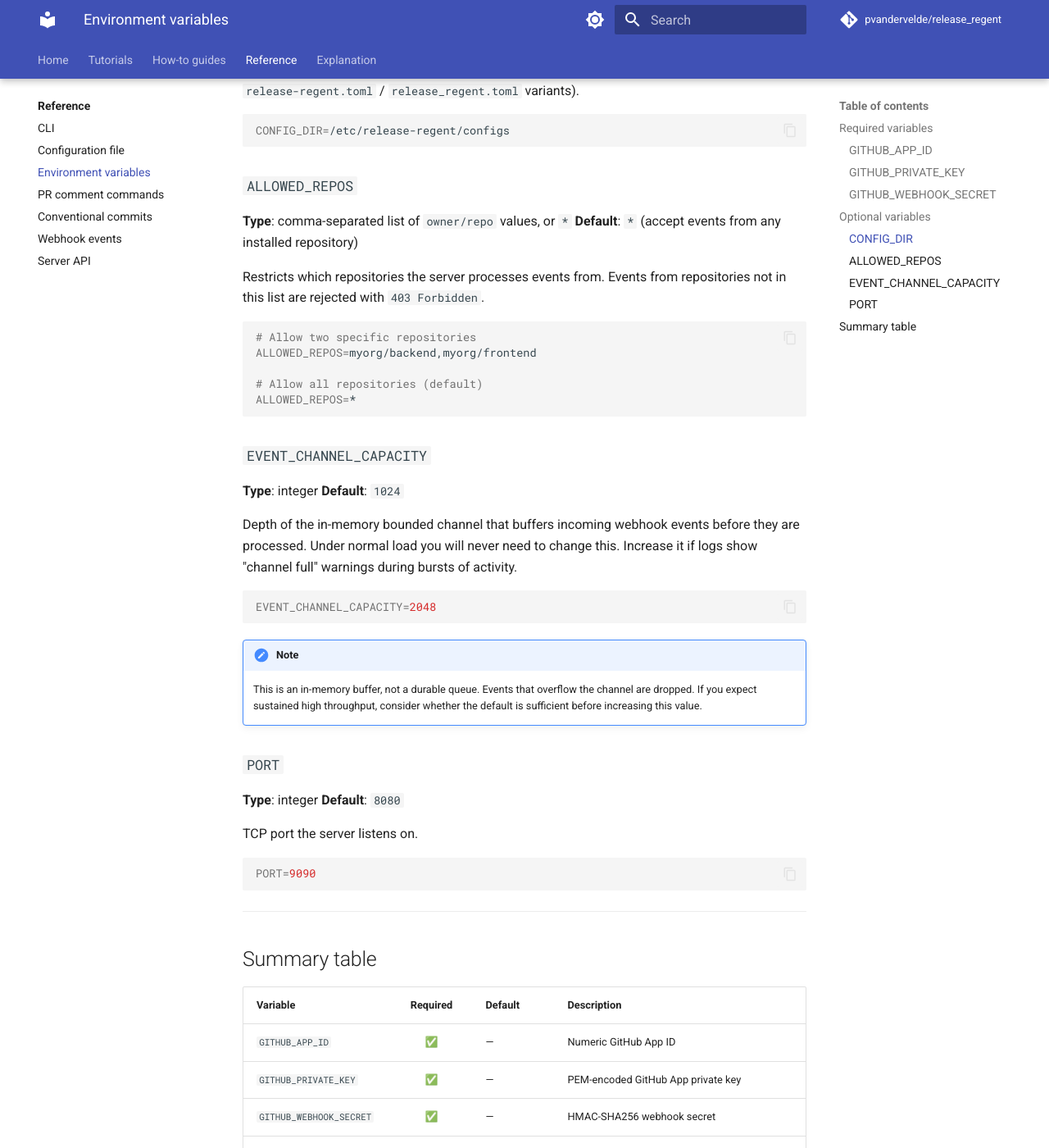
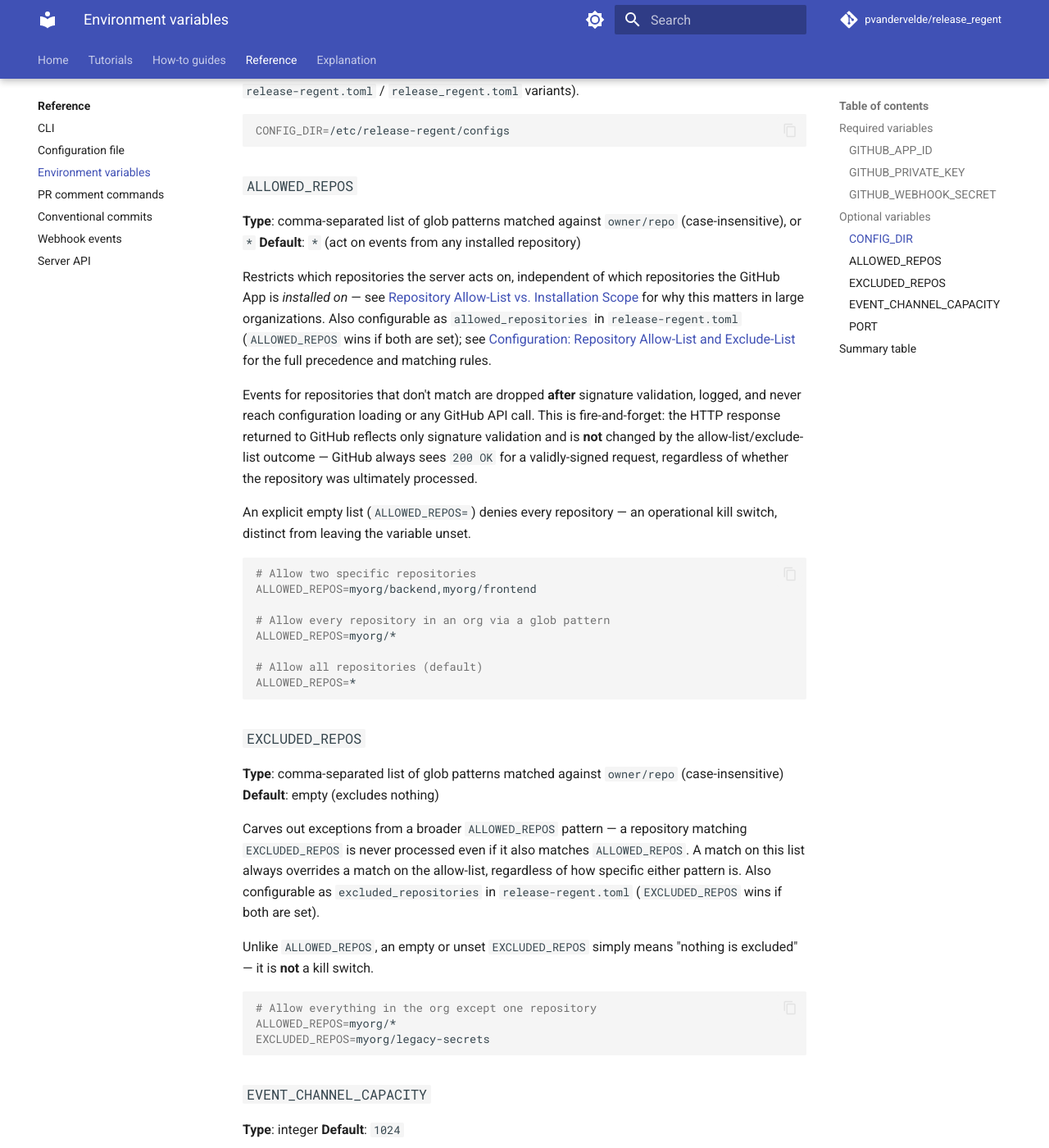
Before and after one commit to pvandervelde/release_regent, an MkDocs documentation site: the page built from docs/user/reference/environment-variables.md, in a window 1280 px wide and 1400 px high, scrolled down 1391 px. Shown: the whole window at 82% size. Built offline with MkDocs 1.6.1 and Material for MkDocs 9.7.7, drawn with Linux system fonts in a browser that asks for light colours; comment, search, counter and statistics services are not loaded.

Commit message:
docs(server): reconcile ALLOWED_REPOS user docs with fire-and-forget behavior
docs/user/reference/environment-variables.md claimed non-matching repos
were "rejected with 403 Forbidden" and didn't mention glob patterns,
file-based configuration, or EXCLUDED_REPOS at all — stale since before
this feature was implemented. Now that the behavior is implemented and
specified (fire-and-forget, HTTP status unaffected by allow/exclude
outcome), this is the right time to fix it rather than defer further.
Removes the now-resolved TODO callout in configuration.md.

Co-Authored-By: Claude Sonnet 5 <noreply@anthropic.com>

````diff
--- a/docs/user/reference/environment-variables.md
+++ b/docs/user/reference/environment-variables.md
@@ -70,18 +70,56 @@ CONFIG_DIR=/etc/release-regent/configs
 
 ### `ALLOWED_REPOS`
 
-**Type**: comma-separated list of `owner/repo` values, or `*`
-**Default**: `*` (accept events from any installed repository)
+**Type**: comma-separated list of glob patterns matched against `owner/repo` (case-insensitive), or `*`
+**Default**: `*` (act on events from any installed repository)
 
-Restricts which repositories the server processes events from. Events from repositories not in
-this list are rejected with `403 Forbidden`.
+Restricts which repositories the server acts on, independent of which repositories the GitHub
+App is *installed on* — see [Repository Allow-List vs. Installation
+Scope](../../specs/architecture/overview.md#repository-allow-list-vs-installation-scope) for why
+this matters in large organizations. Also configurable as `allowed_repositories` in
+`release-regent.toml` (`ALLOWED_REPOS` wins if both are set); see [Configuration: Repository
+Allow-List and
+Exclude-List](../../specs/operations/configuration.md#repository-allow-list-and-exclude-list-bootstrap-level-outside-the-merge-hierarchy)
+for the full precedence and matching rules.
+
+Events for repositories that don't match are dropped **after** signature validation, logged, and
+never reach configuration loading or any GitHub API call. This is fire-and-forget: the HTTP
+response returned to GitHub reflects only signature validation and is **not** changed by the
+allow-list/exclude-list outcome — GitHub always sees `200 OK` for a validly-signed request,
+regardless of whether the repository was ultimately processed.
+
+An explicit empty list (`ALLOWED_REPOS=`) denies every repository — an operational kill switch,
+distinct from leaving the variable unset.
 
 ```bash
 # Allow two specific repositories
 ALLOWED_REPOS=myorg/backend,myorg/frontend
 
+# Allow every repository in an org via a glob pattern
+ALLOWED_REPOS=myorg/*
+
 # Allow all repositories (default)
 ALLOWED_REPOS=*
+```
+
+### `EXCLUDED_REPOS`
+
+**Type**: comma-separated list of glob patterns matched against `owner/repo` (case-insensitive)
+**Default**: empty (excludes nothing)
+
+Carves out exceptions from a broader `ALLOWED_REPOS` pattern — a repository matching
+`EXCLUDED_REPOS` is never processed even if it also matches `ALLOWED_REPOS`. A match on this list
+always overrides a match on the allow-list, regardless of how specific either pattern is. Also
+configurable as `excluded_repositories` in `release-regent.toml` (`EXCLUDED_REPOS` wins if both
+are set).
+
+Unlike `ALLOWED_REPOS`, an empty or unset `EXCLUDED_REPOS` simply means "nothing is excluded" —
+it is **not** a kill switch.
+
+```bash
+# Allow everything in the org except one repository
+ALLOWED_REPOS=myorg/*
+EXCLUDED_REPOS=myorg/legacy-secrets
 ```
 
 ### `EVENT_CHANNEL_CAPACITY`
````
Also changed, not shown: docs/specs/operations/configuration.md (+0 -7 lines).
